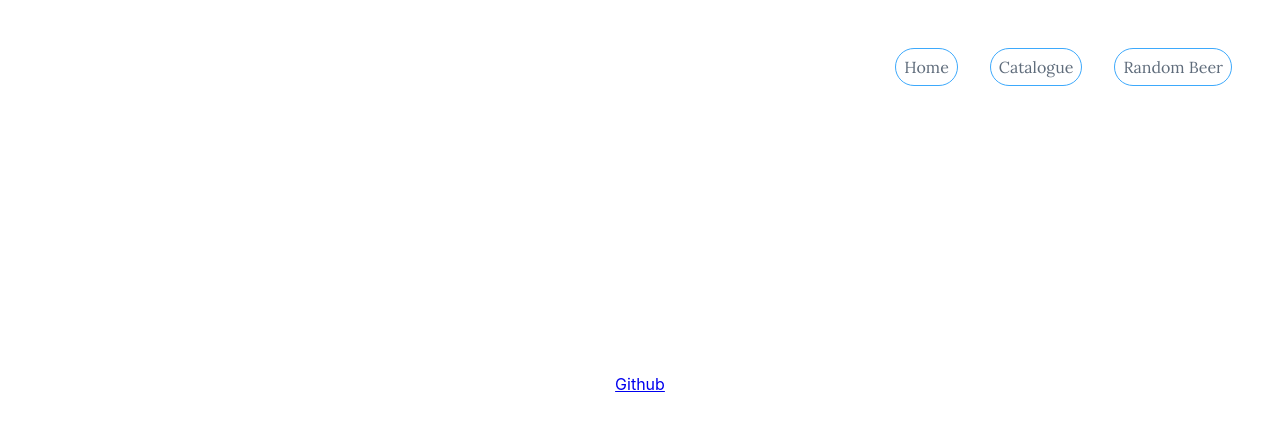
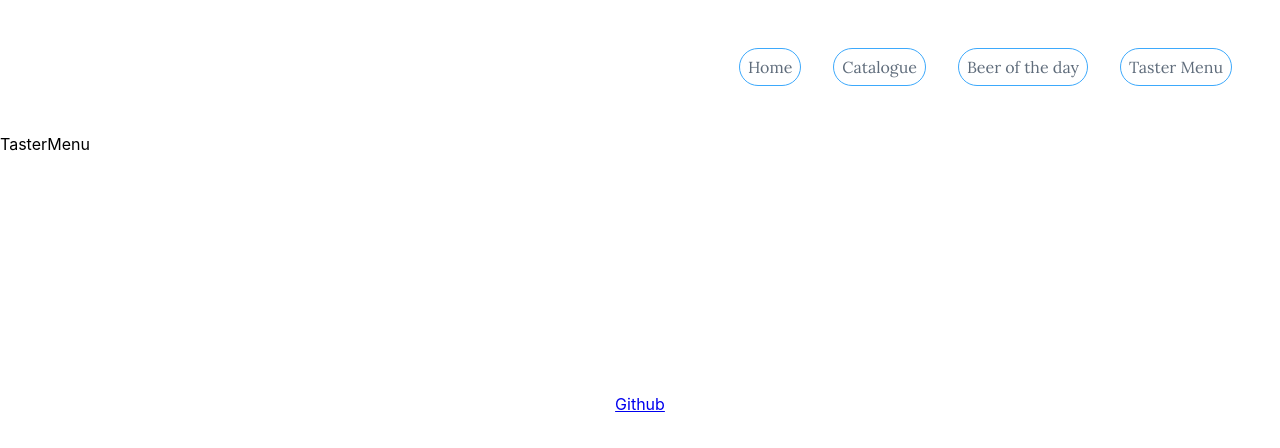
Before and after one commit to isobelleanna/punk-app, a React (Create React App) app: page /taster-menu in a window 1280 px wide. Shown: the top 448 px of the page. Built offline with nearby package versions, Linux system fonts and the light colour scheme; no server answers.

Commit message:
setup taster menu

```diff
--- a/src/App.jsx
+++ b/src/App.jsx
@@ -6,6 +6,7 @@ import Footer from "./containers/Footer/Footer";
 import { useState, useEffect } from "react";
 import { BrowserRouter as Router, Routes, Route } from "react-router-dom";
 import RandomBeer from "./containers/RandomBeer/RandomBeer";
+import TasterMenu from "./containers/TasterMenu/TasterMenu";
 
 function App() {
   const [beers, setBeers] = useState([]);
@@ -35,6 +36,8 @@ function App() {
     } else {
       setBeers(data);
     }
+    console.log(data);
+    setRandomBeer(data[1]);
   };
   useEffect(() => {
     getBeers(numberOfBeer, highABV, classic, acidic);
@@ -63,24 +66,18 @@ function App() {
   const handleAcidicChange = () => {
     setAcidic(!acidic);
   };
-  const getRandom = async () => {
-    let randomBeerUrl = "https://api.punkapi.com/v2/beers/random";
-    const randomRes = await fetch(randomBeerUrl);
-    const randomData = await randomRes.json();
-    console.log(randomData);
-    setRandomBeer(randomData);
-  };
-  console.log(randomBeer);
+
   return (
     <Router>
       <div className="app">
-        <Nav getRandom={getRandom} />
+        <Nav />
         <Routes>
           <Route path="/" element={<Landing />}></Route>
           <Route
             path="/random"
             element={<RandomBeer randomBeer={randomBeer} />}
           ></Route>
+          <Route path="/taster-menu" element={<TasterMenu />}></Route>
           <Route
             path="/main"
             element={
--- a/src/components/BeerTile/BeerTile.jsx
+++ b/src/components/BeerTile/BeerTile.jsx
@@ -5,26 +5,26 @@ const BeerTile = ({ randomBeer }) => {
   return (
     <div className="tile">
       <div className="basic">
-        <img src={randomBeer[0].image_url} alt={randomBeer[0].name} />
-        <h2>{randomBeer[0].name}</h2>
-        <h3>{randomBeer[0].tagline}</h3>
-        <p>{randomBeer[0].description}</p>
+        <img src="" alt="" />
+        <h2>name</h2>
+        <h3>tagline</h3>
+        <p>description</p>
       </div>
       <div className="brew">
         <h2>Brewers Tip</h2>
-        <p>{randomBeer[0].brewers_tips}</p>
+        <p>brewers_tips</p>
       </div>
       <div className="stats">
         <h2>Stats</h2>
         <ul>
-          <li>ABV: {randomBeer[0].abv}</li>
-          <li>IBU: {randomBeer[0].ibu}</li>
-          <li>Target FG: {randomBeer[0].target_fg}</li>
-          <li>Target OG: {randomBeer[0].target_og}</li>
-          <li>EBC: {randomBeer[0].ebc}</li>
-          <li>SRC: {randomBeer[0].srm}</li>
-          <li>PH: {randomBeer[0].ph}</li>
-          <li>Attenuation Level: {randomBeer[0].attenuation_level}</li>
+          <li>ABV: .abv</li>
+          <li>IBU: .ibu</li>
+          <li>Target FG: .target_fg</li>
+          <li>Target OG: .target_og</li>
+          <li>EBC: .ebc</li>
+          <li>SRC: .srm</li>
+          <li>PH: .ph</li>
+          <li>Attenuation Level: .attenuation_level</li>
         </ul>
       </div>
     </div>
--- a/src/containers/Nav/Nav.jsx
+++ b/src/containers/Nav/Nav.jsx
@@ -2,7 +2,7 @@ import React from "react";
 import { Link } from "react-router-dom";
 import "./Nav.scss";
 
-const Nav = ({ getRandom }) => {
+const Nav = () => {
   return (
     <div className="nav-menu">
       <Link className="nav-menu__item" to="/">
@@ -11,11 +11,13 @@ const Nav = ({ getRandom }) => {
       <Link className="nav-menu__item" to="/main">
         Catalogue
       </Link>
-      <div onClick={getRandom}>
-        <Link className="nav-menu__item" to="/random">
-          Random Beer
-        </Link>
-      </div>
+
+      <Link className="nav-menu__item" to="/random">
+        Beer of the day
+      </Link>
+      <Link className="nav-menu__item" to="/taster-menu">
+        Taster Menu
+      </Link>
     </div>
   );
 };
--- /dev/null
+++ b/src/containers/TasterMenu/TasterMenu.jsx
@@ -0,0 +1,7 @@
+import React from "react";
+
+const TasterMenu = () => {
+  return <div>TasterMenu</div>;
+};
+
+export default TasterMenu;
--- /dev/null
+++ b/src/containers/TasterMenu/TasterMenu.scss
@@ -0,0 +1 @@
+@use "../../assets/sass/variables" as *;
```
